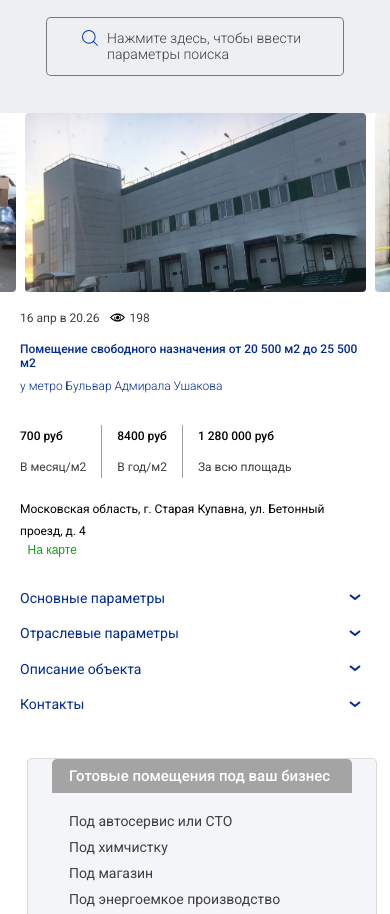
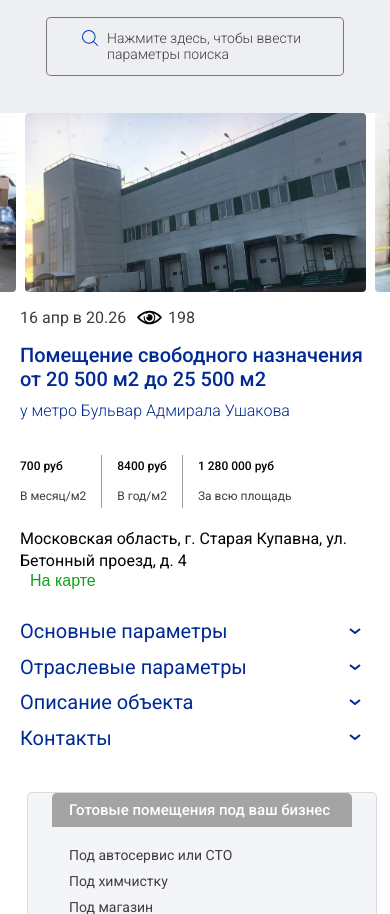
Before and after one commit to slabnevitch/kn-portal, a plain HTML site: page announcement.html in a window 390 px wide. Shown: the part 171-1085 px from the top of the page. Drawn offline with Linux system fonts and the light colour scheme; a script that the page names is missing; files whose address does not match are found by name; a web font is replaced by a local one.

Commit message:
bigger font size

```diff
--- a/css/main.css
+++ b/css/main.css
@@ -545,7 +545,7 @@ body {
 }
 
 .cart-page__right .accordion__link {
-  font-size: 14px;
+  font-size: 20px;
   font-weight: 400;
   margin-bottom: 13px;
   color: #002A93;
@@ -1236,12 +1236,6 @@ body {
     align-items: flex-start;
   }
 
-  .cart-page__right .right-info,
-  .cart-page__right .all-adv-link,
-  .cart-page__right .author span {
-    font-size: 12px;
-  }
-
   .detail-page .owner-data .right-image {
     width: 78px;
     height: 78px;
@@ -1257,16 +1251,11 @@ body {
     padding-right: 5px;
   }
 
-  .cart-page__left {
-    font-size: 12px;
-  }
-
   .cart-page__left .accordion__item {
     margin-bottom: 13px;
   }
 
   .cart-page__left h2 {
-    font-size: 14px;
     margin-bottom: 13px;
     margin-top: 0;
     font-weight: 400;
@@ -1279,10 +1268,6 @@ body {
 
   .cart-page__left .catalog-page-item .address {
     margin-bottom: 0;
-  }
-
-  .cart-page__left .description-object {
-    font-size: 12px;
   }
 
   .cart-page__left .main-cart-parameters,
@@ -1304,15 +1289,7 @@ body {
     left: 9px;
   }
 
-  .info-cart-data-mob img {
-    width: 15px;
-  }
-
-  .cart-page h1 {
-    font-size: 12px;
-  }
-
-  .cart-page h1 > span {
+  .prices-mob {
     font-size: 12px;
   }
 }
```
